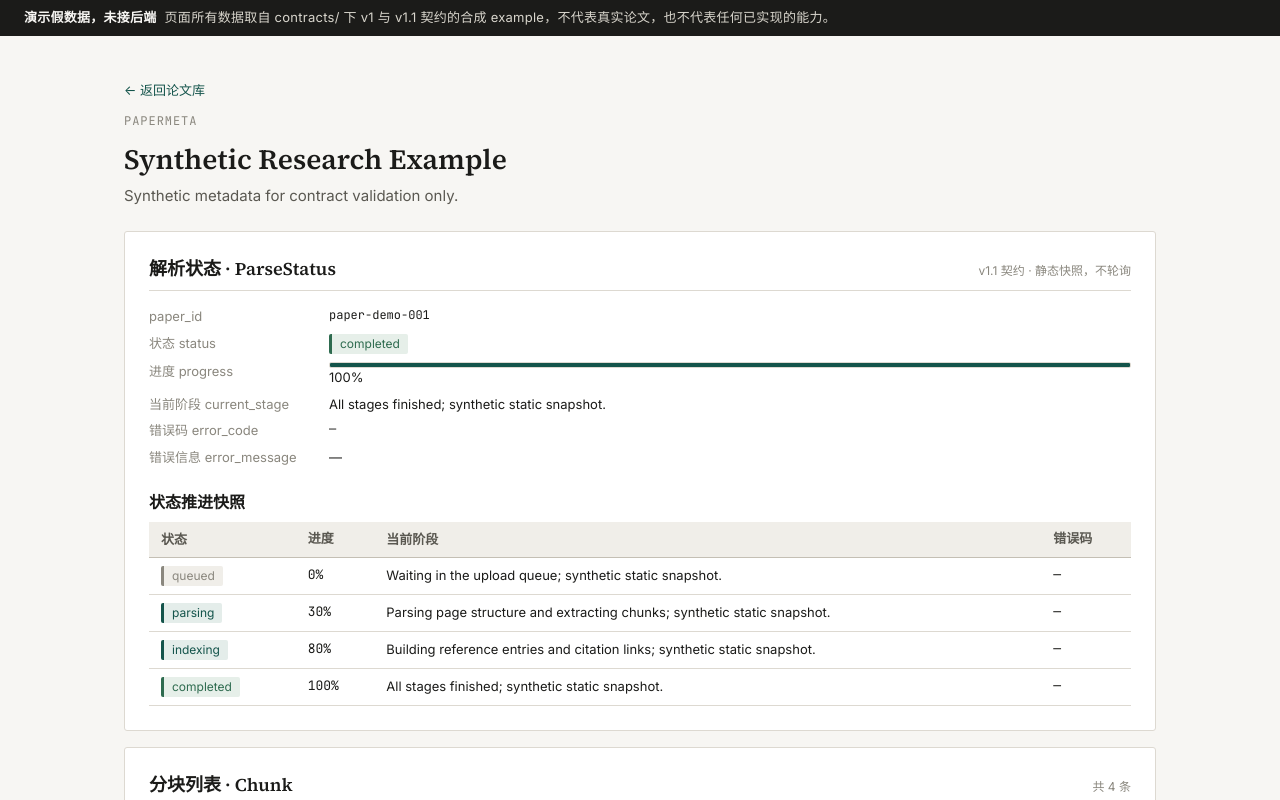
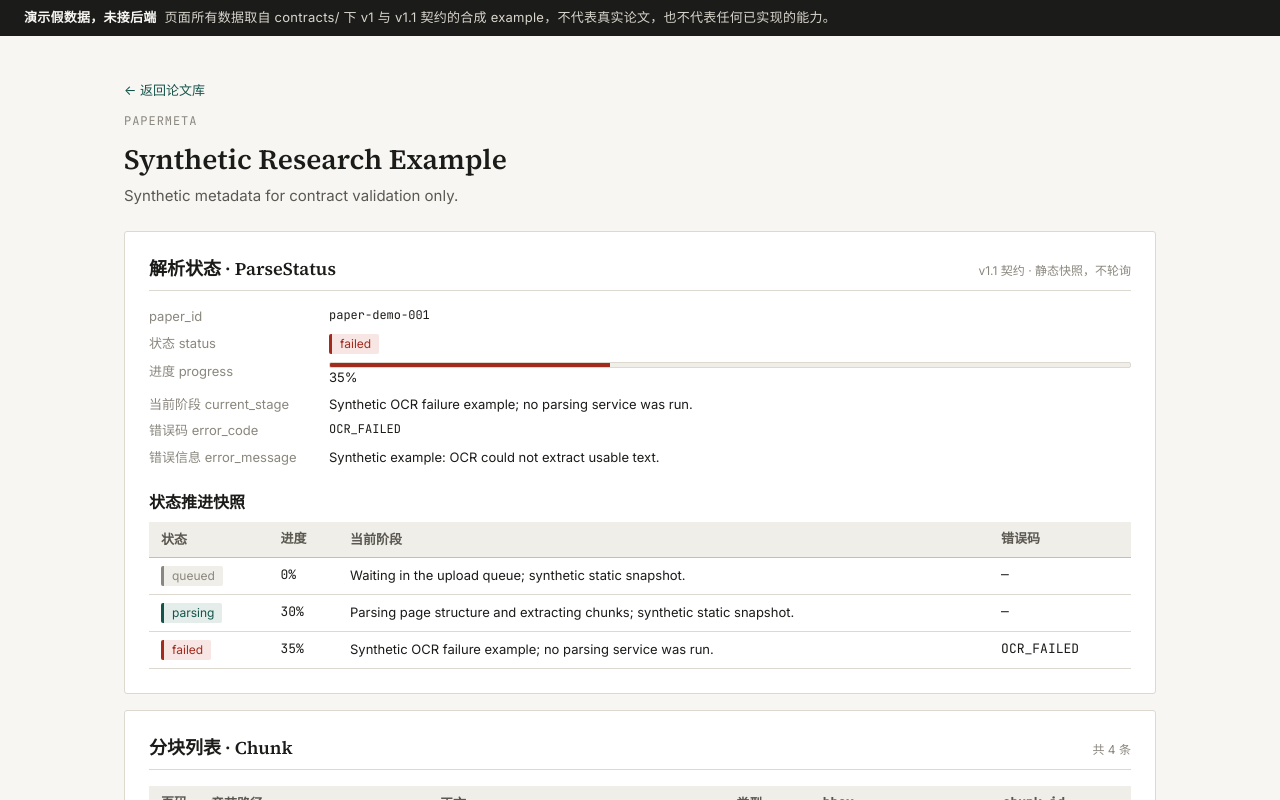
Before and after one commit to hoanhkhai1hk-wq/scholar-graph, a Next.js app in the folder frontend/: page /papers/paper-demo-001 in a window 1280 px wide. Shown: the top 800 px of the page. Built offline with nearby package versions, Linux system fonts and the light colour scheme.

Commit message:
修正 frontend/mock 假数据：ParseStatus 恢复契约 example 原样并按三条路径组织快照

```diff
--- a/frontend/mock/parse-status.mock.ts
+++ b/frontend/mock/parse-status.mock.ts
@@ -2,11 +2,18 @@
  * MOCK DATA — 演示假数据，未接后端。
  * 字段与 contracts/parse-status.v1.1.example.json 一致。
  *
- * 第 1 条为契约 example 原样复制（failed / OCR_FAILED）。
- * 其余条目按同一字段集构造，用于静态展示状态推进过程：
- * 本页面不做轮询、不动画，只把几个时点的快照并排列出。
+ * 本数据集按「每篇论文一条静态状态序列」组织，用于静态展示状态推进：
+ * 页面不做轮询、不做动画，只把各时点的快照并排列出。
+ *
+ * 三条路径：
+ *   paper-demo-001 → 失败路径，末端记录为 contracts/parse-status.v1.1.example.json 的原样复制
+ *   paper-demo-002 → 文本正常路径，末端为 completed
+ *   paper-demo-003 → 扫描 OCR 路径，parsing 后进入 ocr，末端为 completed
+ *
+ * 除 001 末端那条外，其余记录为按同一字段集构造的补充快照，未引入任何契约外字段。
  */
 export const parseStatusMock = [
+  // paper-demo-001：失败路径
   {
     schema_version: "1.1.0",
     paper_id: "paper-demo-001",
@@ -21,28 +28,22 @@ export const parseStatusMock = [
     paper_id: "paper-demo-001",
     status: "parsing",
     progress: 30,
-    current_stage: "Parsing page structure and extracting chunks; synthetic static snapshot.",
+    current_stage:
+      "Parsing page structure and extracting chunks; synthetic static snapshot.",
     error_code: null,
     error_message: null,
   },
   {
     schema_version: "1.1.0",
     paper_id: "paper-demo-001",
-    status: "indexing",
-    progress: 80,
-    current_stage: "Building reference entries and citation links; synthetic static snapshot.",
-    error_code: null,
-    error_message: null,
+    status: "failed",
+    progress: 35,
+    current_stage: "Synthetic OCR failure example; no parsing service was run.",
+    error_code: "OCR_FAILED",
+    error_message: "Synthetic example: OCR could not extract usable text.",
   },
-  {
-    schema_version: "1.1.0",
-    paper_id: "paper-demo-001",
-    status: "completed",
-    progress: 100,
-    current_stage: "All stages finished; synthetic static snapshot.",
-    error_code: null,
-    error_message: null,
-  },
+
+  // paper-demo-002：文本正常路径
   {
     schema_version: "1.1.0",
     paper_id: "paper-demo-002",
@@ -57,7 +58,8 @@ export const parseStatusMock = [
     paper_id: "paper-demo-002",
     status: "parsing",
     progress: 30,
-    current_stage: "Parsing page structure and extracting chunks; synthetic static snapshot.",
+    current_stage:
+      "Parsing page structure and extracting chunks; synthetic static snapshot.",
     error_code: null,
     error_message: null,
   },
@@ -66,7 +68,8 @@ export const parseStatusMock = [
     paper_id: "paper-demo-002",
     status: "indexing",
     progress: 80,
-    current_stage: "Building reference entries and citation links; synthetic static snapshot.",
+    current_stage:
+      "Building reference entries and citation links; synthetic static snapshot.",
     error_code: null,
     error_message: null,
   },
@@ -79,6 +82,8 @@ export const parseStatusMock = [
     error_code: null,
     error_message: null,
   },
+
+  // paper-demo-003：扫描 OCR 路径
   {
     schema_version: "1.1.0",
     paper_id: "paper-demo-003",
@@ -110,12 +115,31 @@ export const parseStatusMock = [
   {
     schema_version: "1.1.0",
     paper_id: "paper-demo-003",
-    status: "failed",
-    progress: 35,
-    current_stage: "Synthetic OCR failure example; no parsing service was run.",
-    error_code: "OCR_FAILED",
-    error_message:
-      "Synthetic example: OCR could not extract usable text.",
+    status: "ocr",
+    progress: 70,
+    current_stage:
+      "OCR branch is recognizing page images; synthetic static snapshot.",
+    error_code: null,
+    error_message: null,
+  },
+  {
+    schema_version: "1.1.0",
+    paper_id: "paper-demo-003",
+    status: "indexing",
+    progress: 95,
+    current_stage:
+      "Building reference entries and citation links; synthetic static snapshot.",
+    error_code: null,
+    error_message: null,
+  },
+  {
+    schema_version: "1.1.0",
+    paper_id: "paper-demo-003",
+    status: "completed",
+    progress: 100,
+    current_stage: "All stages finished; synthetic static snapshot.",
+    error_code: null,
+    error_message: null,
   },
 ] as const;
 
```
